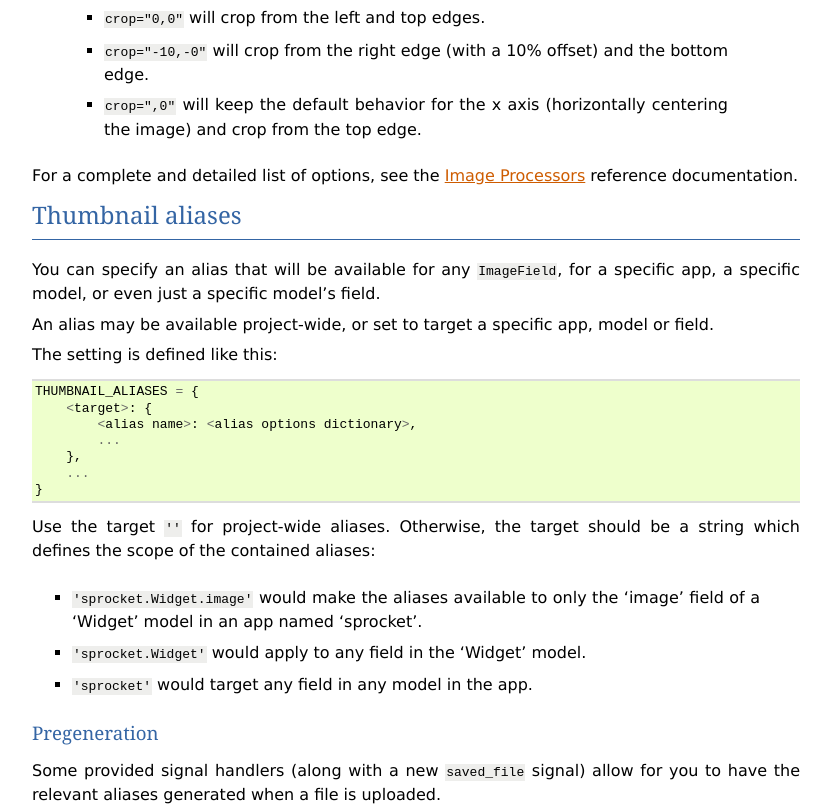
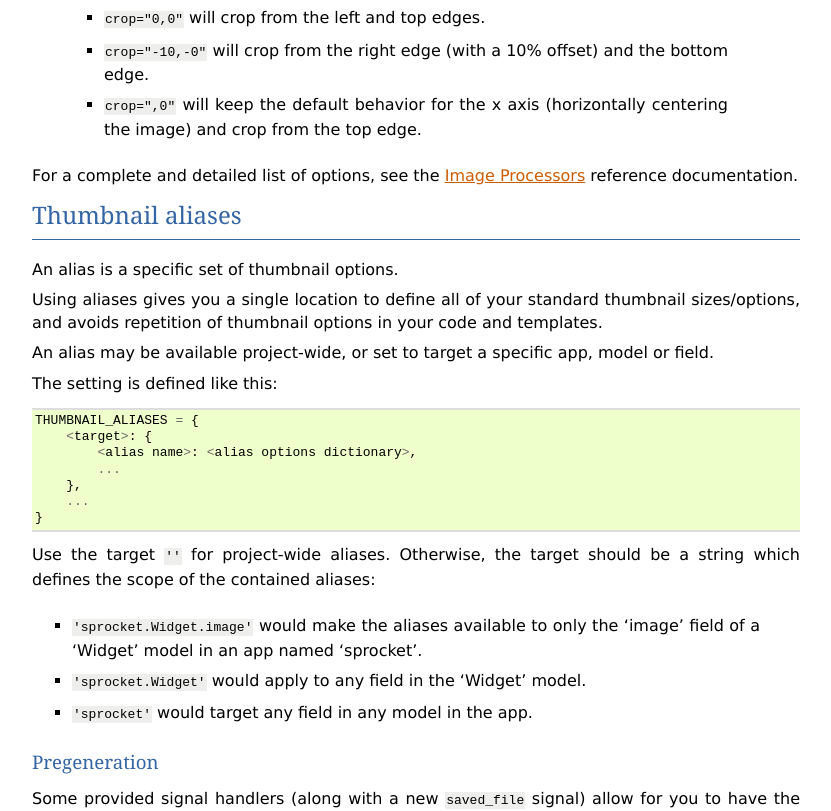
Before and after one commit to SmileyChris/easy-thumbnails, a Sphinx documentation site: the page built from docs/usage.rst, in a window 1280 px wide and 900 px high, scrolled down 1043 px, cut to the strip 0-811 px from the top of the window. Shown: the whole strip, without its empty margins (48-879 px from the left). Built offline with Sphinx 7.4.7, drawn with Linux system fonts in a browser that asks for light colours.

Commit message:
Small doc tweak about aliases

```diff
--- a/docs/conf.py
+++ b/docs/conf.py
@@ -49,7 +49,7 @@ copyright = u'2009, Chris Beaven'
 # built documents.
 #
 # The short X.Y version.
-version = easy_thumbnails.VERSION
+version = '.'.join(easy_thumbnails.VERSION.split('.')[:2])
 # The full version, including alpha/beta/rc tags.
 release = easy_thumbnails.VERSION
 
--- a/docs/usage.rst
+++ b/docs/usage.rst
@@ -67,8 +67,11 @@ reference documentation.
 Thumbnail aliases
 =================
 
-You can specify an alias that will be available for any ``ImageField``, for a
-specific app, a specific model, or even just a specific model's field.
+An alias is a specific set of thumbnail options.
+
+Using aliases gives you a single location to define all of your standard
+thumbnail sizes/options, and avoids repetition of thumbnail options in your
+code and templates.
 
 An alias may be available project-wide, or set to target a specific app, model
 or field.
```
